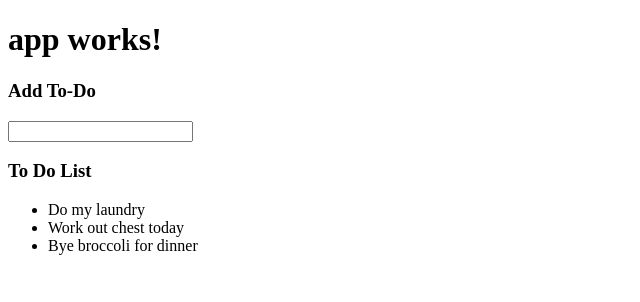
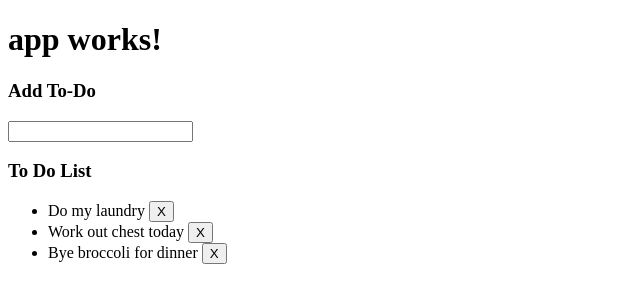
Before and after one commit to louisfrancois/ng2-todo, an Angular app in the folder Desktop/projects/ng2-todo/: page / in a window 1280 px wide. Shown: the top 302 px of the page, without its empty margins (0-640 px from the left). Built offline with nearby package versions, Linux system fonts and the light colour scheme.

Commit message:
* add delete task function

```diff
--- a/Desktop/projects/ng2-todo/src/app/todos/todos.component.html
+++ b/Desktop/projects/ng2-todo/src/app/todos/todos.component.html
@@ -6,5 +6,6 @@
 <ul>
   <li *ngFor="let todo of todos">
     {{todo.task}}
+    <button (click)="deleteTodo(todo.task)">X</button>
   </li>
 </ul>
--- a/Desktop/projects/ng2-todo/src/app/todos/todos.component.ts
+++ b/Desktop/projects/ng2-todo/src/app/todos/todos.component.ts
@@ -33,4 +33,12 @@
     );
   }
 
+  deleteTodo(todoTask) {
+    for (let i = 0; i < this.todos.length; i++) {
+      if (this.todos[i].task === todoTask) {
+        this.todos.splice(i, 1);
+      }
+    }
+  }
+
 }
```
